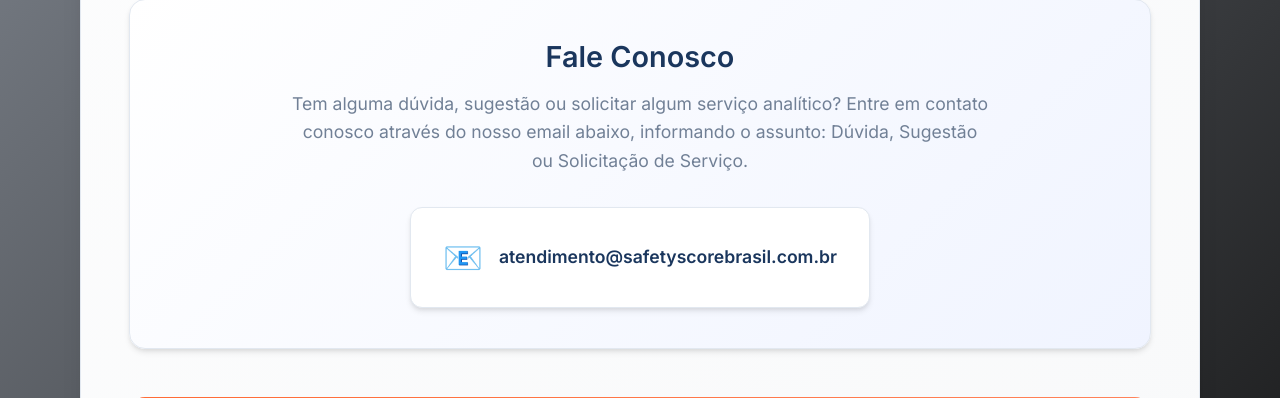
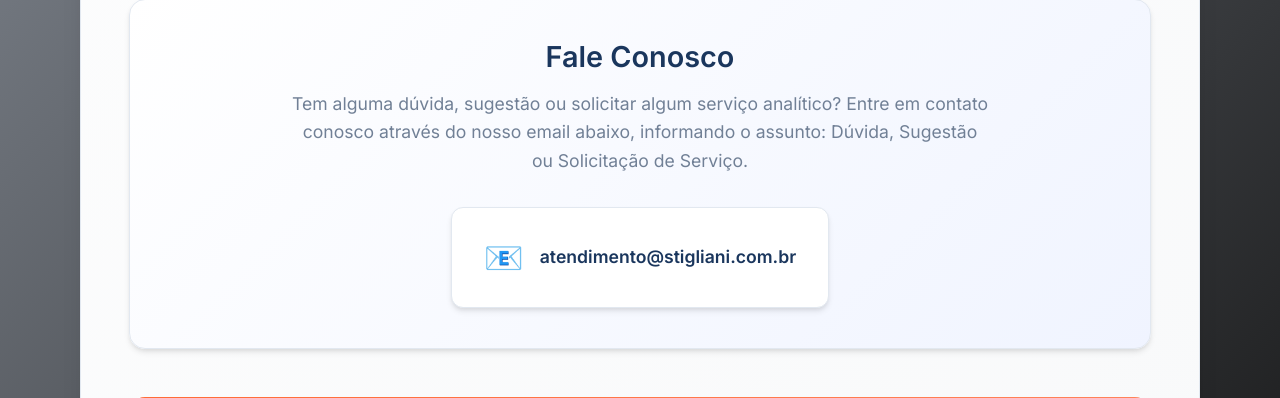
Before and after one commit to emersti/projetos, a Django app: page /sobre/ in a window 1280 px wide. Shown: the part 2001-2399 px from the top of the page. Run offline with Django 4.2, Linux system fonts and the light colour scheme; data comes from the database, SQL or seed files in the repository.

Commit message:
Troca do email das páginas de manutencao, sobre, lgpd e termos de uso

```diff
--- a/templates/consulta_risco/lgpd.html
+++ b/templates/consulta_risco/lgpd.html
@@ -149,7 +149,7 @@
                         <p>Para exercer seus direitos ou esclarecer dúvidas sobre esta política:</p>
                         <div class="contact-info">
                             <div class="contact-item">
-                                <strong>E-mail:</strong> <span class="email-address">atendimento@safetyscorebrasil.com.br</span>
+                                <strong>E-mail:</strong> <span class="email-address">atendimento@stigliani.com.br</span>
                             </div>
                             <div class="contact-item">
                                 <strong>Assunto:</strong> <span class="email-privacy">Política de Privacidade</span>
--- a/templates/consulta_risco/sobre.html
+++ b/templates/consulta_risco/sobre.html
@@ -93,8 +93,8 @@
                 <div class="contact-info">
                     <div class="contact-item">
                         <span class="contact-icon">📧</span>
-                        <a href="mailto:atendimento@safetyscorebrasil.com.br" class="contact-email">
-                            atendimento@safetyscorebrasil.com.br
+                        <a href="mailto:atendimento@stigliani.com.br" class="contact-email">
+                            atendimento@stigliani.com.br
                         </a>
                     </div>
                 </div>
--- a/templates/consulta_risco/termos_uso.html
+++ b/templates/consulta_risco/termos_uso.html
@@ -157,7 +157,7 @@
                         <p>Para questões relacionadas a estes termos de uso:</p>
                         <div class="contact-info">
                             <div class="contact-item">
-                                <strong>E-mail:</strong> <span class="email-address">atendimento@safetyscorebrasil.com.br</span>
+                                <strong>E-mail:</strong> <span class="email-address">atendimento@stigliani.com.br</span>
                             </div>
                             <div class="contact-item">
                                 <strong>Assunto:</strong> <span class="email-subject">Termos de Uso</span>
```
Also changed, not shown: templates/consulta_risco/maintenance.html (+0 -7 lines).
